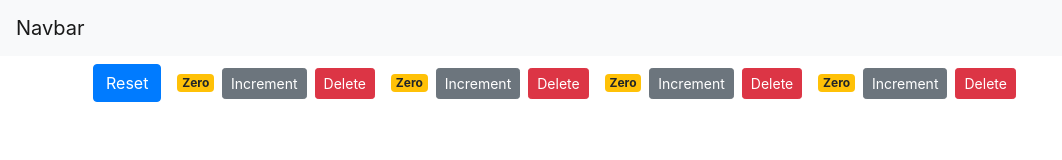
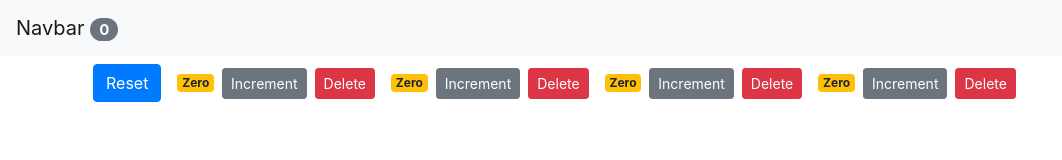
Before and after one commit to voodoo15/React-Shopping-Cart-Button-Example, a React (Create React App) app: page / in a window 1280 px wide. Shown: the top 160 px of the page, without its empty margins (0-1062 px from the left). Built offline with nearby package versions, Linux system fonts and the light colour scheme.

Commit message:
Added counter to navbar if counter components have an increment of 1 or more

```diff
--- a/src/App.js
+++ b/src/App.js
@@ -37,7 +37,7 @@
   render() {
     return (
       <React.Fragment>
-        <NavBar />
+        <NavBar totalCounter={this.state.counters.filter(c => c.value > 0).length} />
         <main className="container">
           <Counters
             counters={this.state.counters}
--- a/src/components/navbar.jsx
+++ b/src/components/navbar.jsx
@@ -5,11 +5,15 @@
     return (
       <nav className="navbar navbar-light bg-light">
         <a className="navbar-brand" href="#">
-          Navbar
+          Navbar {" "}
+          <span className="badge badge-pill badge-secondary">
+          {this.props.totalCounter}
+          </span>
         </a>
       </nav>
     );
   };
+
 };
 
 export default NavBar;
```
